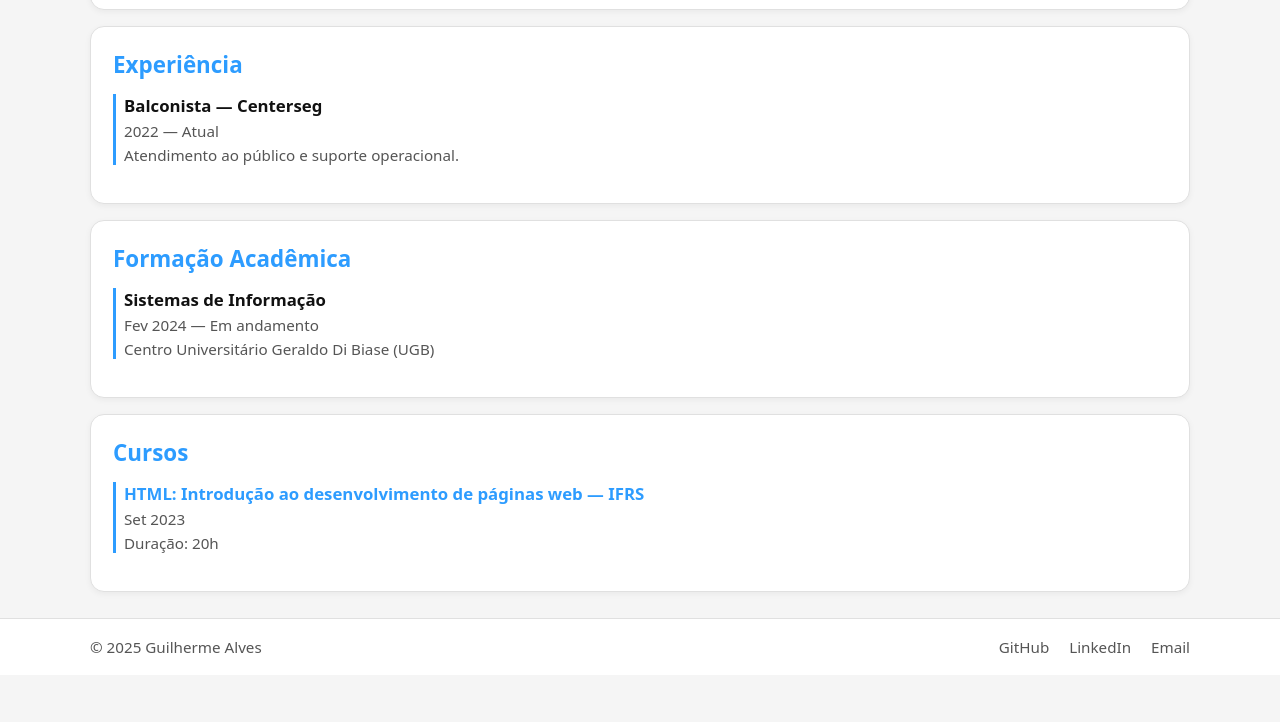
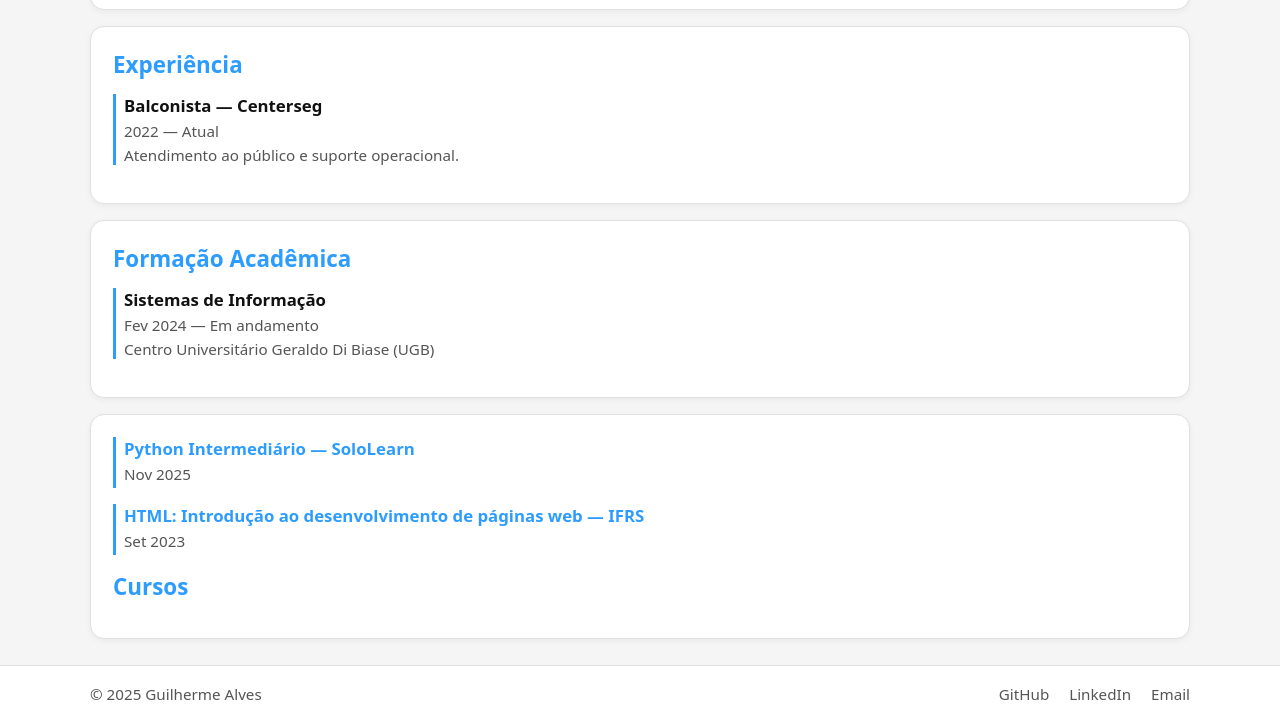
Before and after one commit to guialvex01/portfolio-guilherme, a plain HTML site: page index.html in a window 1280 px wide. Shown: the part 601-1323 px from the top of the page. Before the commit the page ends 1276 px from the top, so only its background shows below. Drawn offline with Linux system fonts and the light colour scheme; files whose address does not match are found by name.

Commit message:
Add files via upload

```diff
--- a/index.html
+++ b/index.html
@@ -80,6 +80,7 @@
 <!-- Cursos -->
 <section id="cursos" class="card container">
   <h2>Cursos</h2>
+
   <div class="info-block">
     <strong>
       <a href="https://docs.google.com/gview?url=https://raw.githubusercontent.com/guialvex01/certificados-guilherme/main/HTML_Introdução_ao_desenvolvimento_de_páginas_web-Certificado_digital_1956183.pdf&embedded=true"
@@ -88,10 +89,18 @@
       </a>
     </strong>
     <p>Set 2023</p>
-        <p>Duração: 20h</p>
+  </div>
+
+  <div class="info-block">
+    <strong>
+      <a href="assets/certificados/Python_Intermediario.pdf" target="_blank" rel="noopener">
+        Python Intermediário — SoloLearn
+      </a>
+    </strong>
+    <p>Nov 2025</p>
   </div>
 </section>
-  </main>
+
 
   <footer class="footer">
     <div class="container footer-content">
--- a/style.css
+++ b/style.css
@@ -138,3 +138,8 @@ a:hover { text-decoration: underline; }
   .avatar { width: 120px; height: 120px; border-radius: 12px; }
   .menu { display: none; }
 }
+/* Inverter a ordem dos cursos automaticamente */
+#cursos {
+  display: flex;
+  flex-direction: column-reverse;
+}
```
Also changed, not shown: 1 other file. Lines whose indentation alone changed are shown as unchanged.
